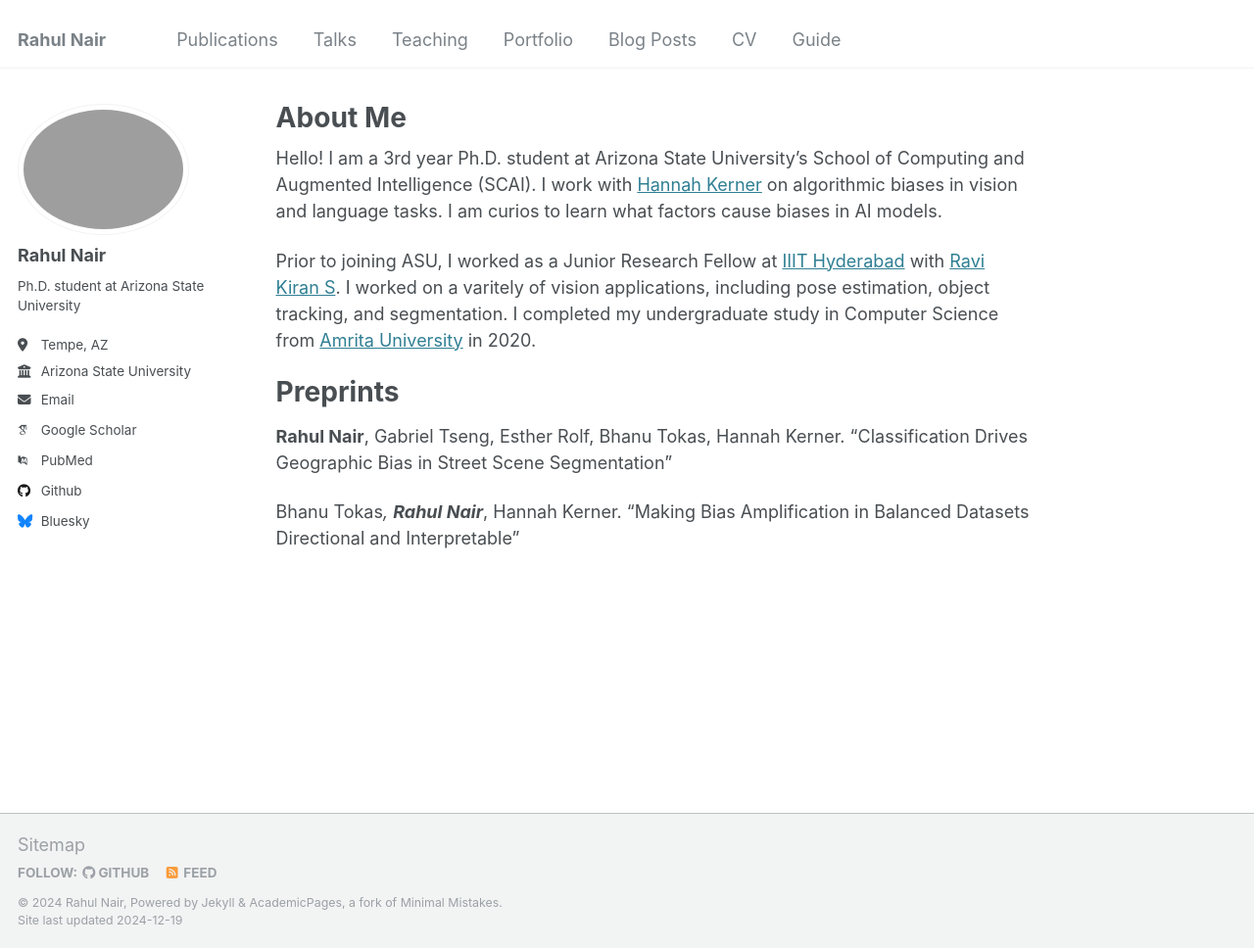
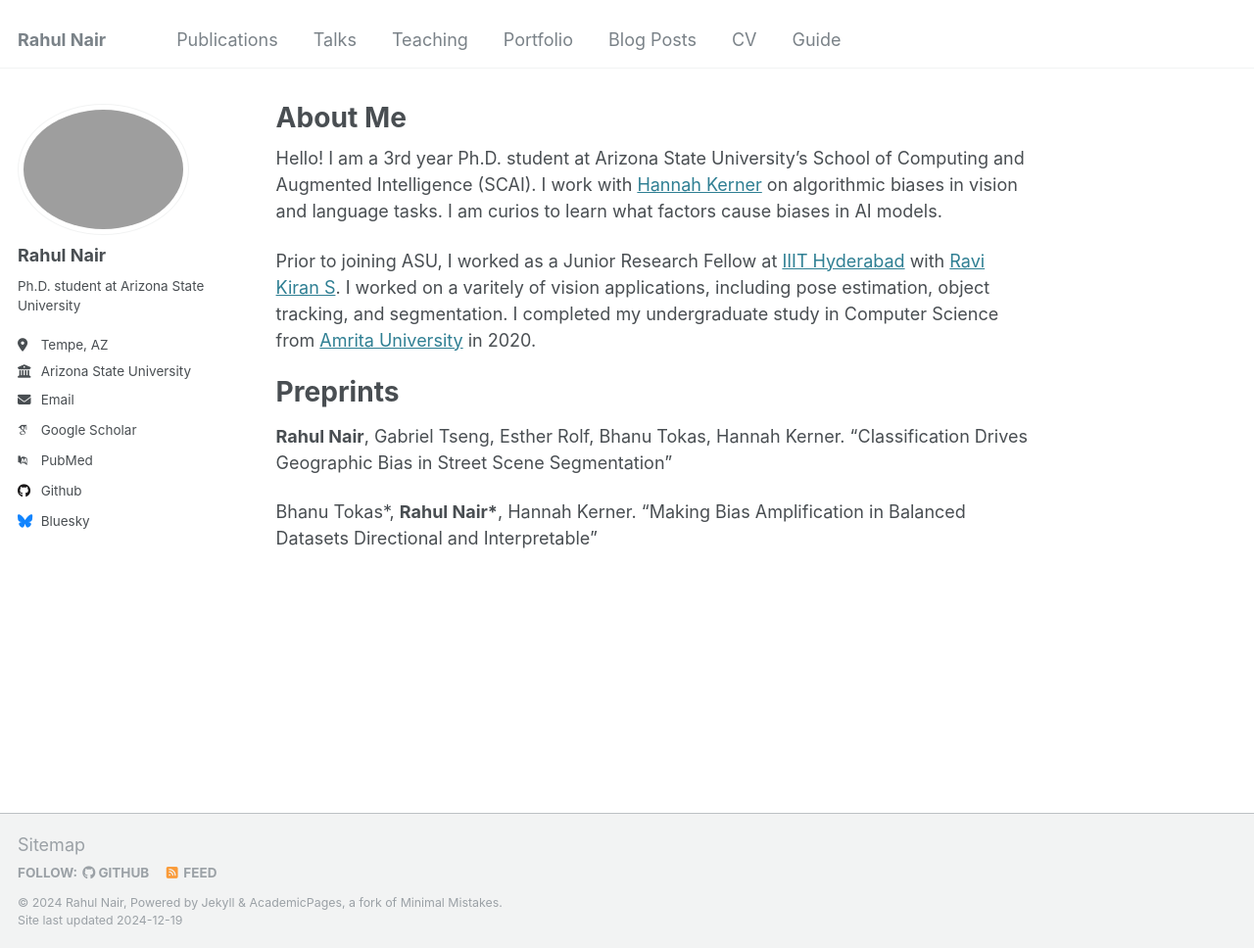
Before and after one commit to rahul1801/rahul1801.github.io, a Jekyll site: the page built from _pages/about.md, in a window 1280 px wide and 968 px high. Shown: the whole window at 98% size. Built offline with Jekyll 4.4.1, drawn with Linux system fonts in a browser that asks for light colours; some web fonts are replaced.

Commit message:
6th commit

```diff
--- a/_pages/about.md
+++ b/_pages/about.md
@@ -17,4 +17,4 @@ Preprints
 
 **Rahul Nair**, Gabriel Tseng, Esther Rolf, Bhanu Tokas, Hannah Kerner. "Classification Drives Geographic Bias in Street Scene Segmentation"
 
-Bhanu Tokas*, **Rahul Nair***, Hannah Kerner. "Making Bias Amplification in Balanced Datasets Directional and Interpretable"
+Bhanu Tokas\*, **Rahul Nair\***, Hannah Kerner. "Making Bias Amplification in Balanced Datasets Directional and Interpretable"
```
